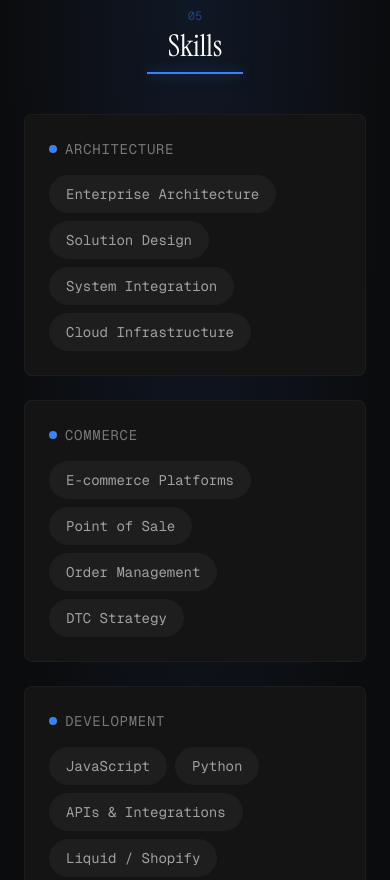
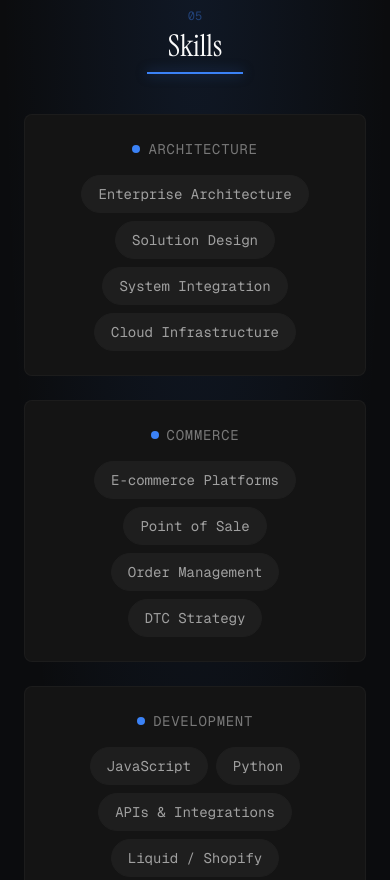
Before and after one commit to NeilsonFlemming/neilsonResume, an Astro site: page / in a window 390 px wide. Shown: the part 5400-6280 px from the top of the page. Built offline with nearby package versions, Linux system fonts and the light colour scheme; Astro itself is replaced by a stand-in of ours.

Commit message:
centered skills on mobile

```diff
--- a/src/components/Skills.astro
+++ b/src/components/Skills.astro
@@ -14,13 +14,13 @@ import { skillCategories } from '../data/resume';
         const skills = resume.skills.filter((s) => s.category === cat.key);
         return (
           <div class="card-interactive reveal">
-            <div class="flex items-center gap-2 mb-4">
+            <div class="flex items-center justify-center md:justify-start gap-2 mb-4">
               <span class="w-2 h-2 rounded-full bg-accent" aria-hidden="true"></span>
               <h3 class="text-sm font-mono text-text-muted uppercase tracking-wider">
                 {cat.label}
               </h3>
             </div>
-            <div class="flex flex-wrap gap-2">
+            <div class="flex flex-wrap justify-center md:justify-start gap-2">
               {skills.map((skill) => (
                 <span class="tag">{skill.name}</span>
               ))}
```
